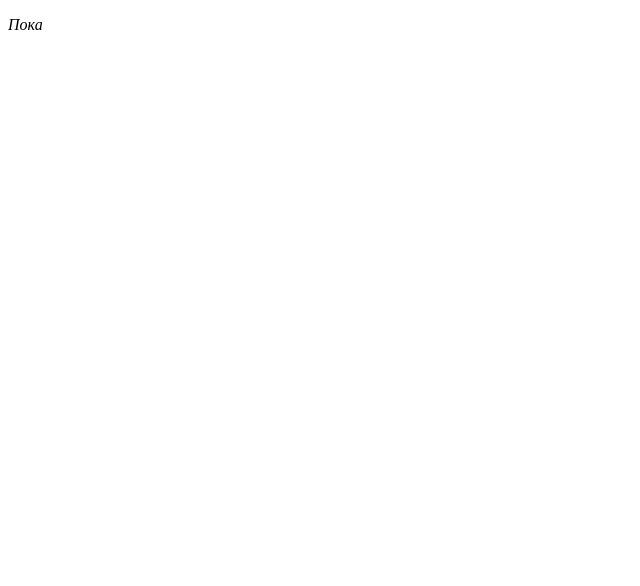
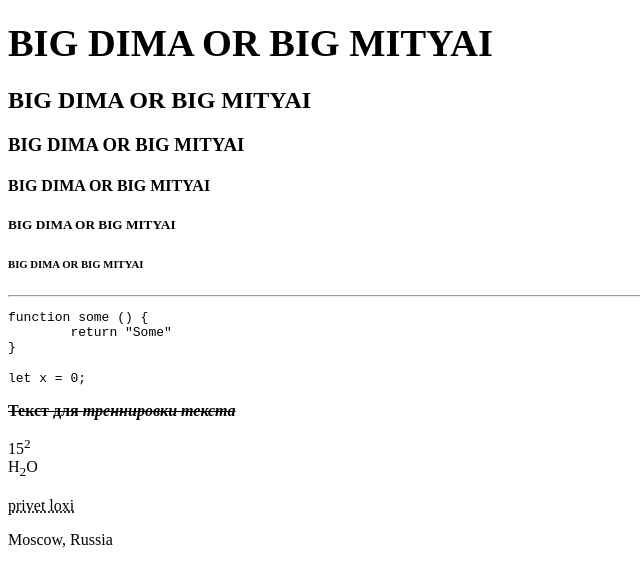
Before and after one commit to Em1n4kBlin4ik/firstProject, a plain HTML site: page index.html in a window 1280 px wide. Shown: the whole page, without its empty margins (0-640 px from the left). Drawn offline with Linux system fonts and the light colour scheme.

Commit message:
add head

```diff
--- a/index.html
+++ b/index.html
@@ -4,12 +4,35 @@
     <meta charset="UTF-8">
     <meta http-equiv="X-UA-Compatible" content="IE=edge">
     <meta name="viewport" content="width=device-width, initial-scale=1.0">
-    <title>Что я делаю</title>
+    <meta name="author"  content="Аббасов Эмин">
+    <meta name="keywords" content="auto,auto blog,VAG">
+    <meta name="description" content="Страница по автомобилям VAG">
+    <title>VAG Household</title>
 </head>
-<body>
-    <p><i>Пока</i>
+<function>
+    <h1><big>BIG DIMA OR BIG MITYAI</big></h1>
+    <h2>BIG DIMA OR BIG MITYAI</h2>
+    <h3>BIG DIMA OR BIG MITYAI</h3>
+    <h4>BIG DIMA OR BIG MITYAI</h4>
+    <h5>BIG DIMA OR BIG MITYAI</h5>
+    <h6>BIG DIMA OR BIG MITYAI</h6>
+    <hr>
 
-    </p>
+    <pre>function some () {
+        return "Some"
+}</pre>
+
+    <code>let x = 0;</code>
+
+    <P><b><strike>Текст для <i>треннировки текста</i></b></strike></P>
+
+    15<sup>2</sup><br>
+    H<sub>2</sub>O
+
+    <p><abbr title="Poka loxi">privet loxi</abbr></p>
+    <adress>
+        Moscow, Russia
+    </adress>
 
 </body>
 </html>
```
